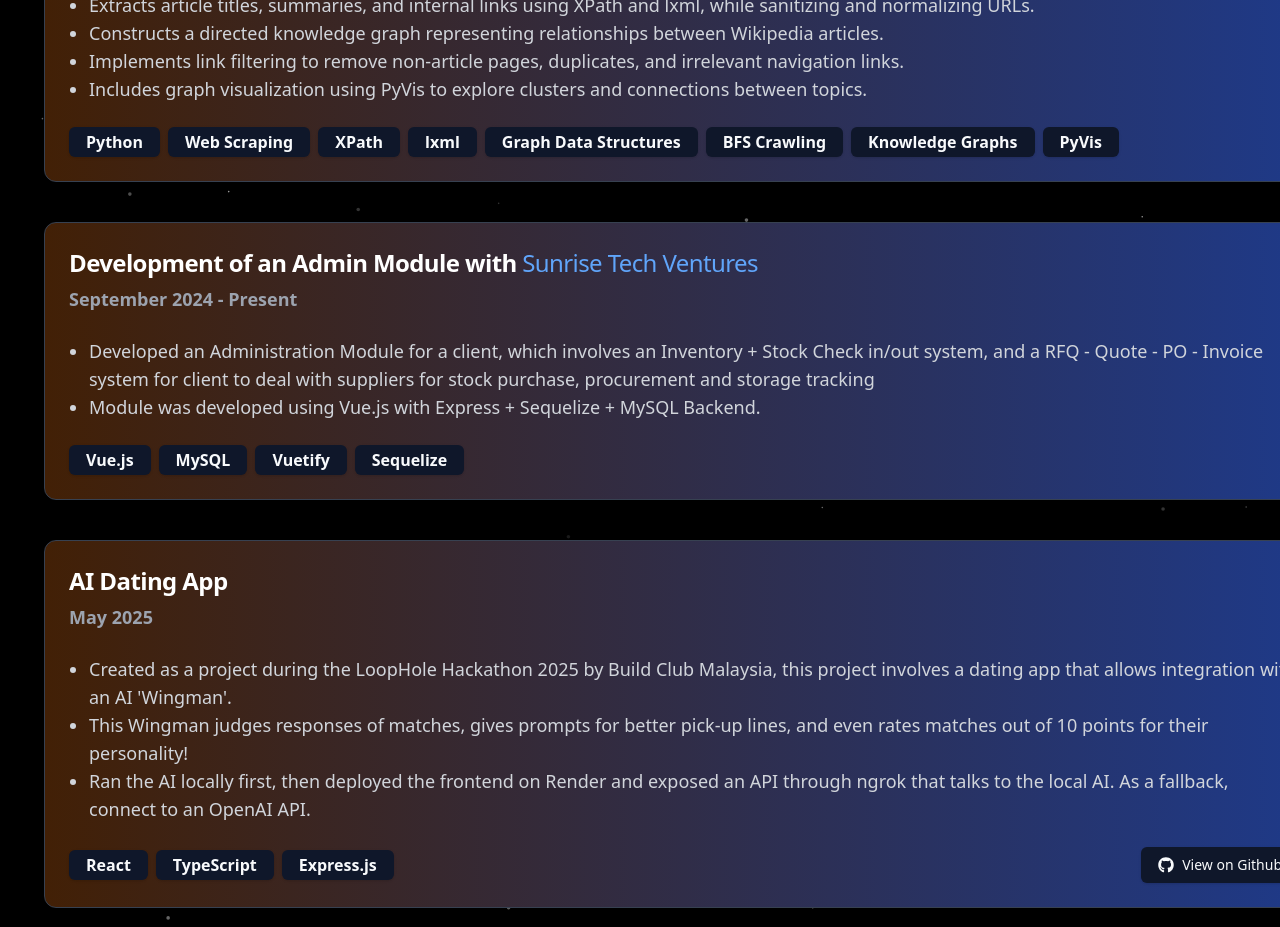
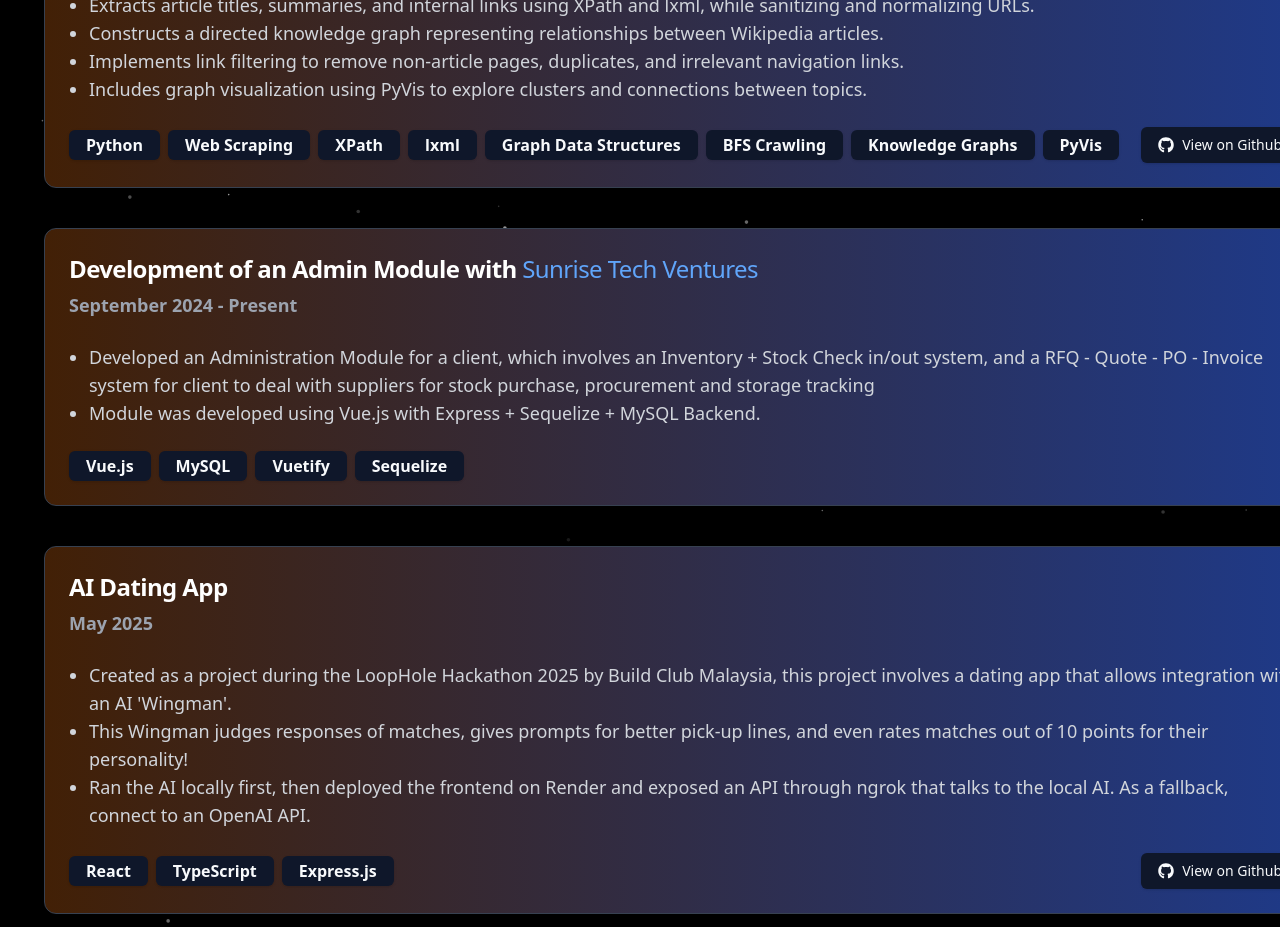
Before and after one commit to Prevsathesh3215/my-portfolio, a React (Vite) app: page / in a window 1280 px wide. Shown: the part 2200-3127 px from the top of the page. Built offline with nearby package versions, Linux system fonts and the light colour scheme.

Commit message:
Update configData.tsx

```diff
--- a/src/configData.tsx
+++ b/src/configData.tsx
@@ -23,6 +23,8 @@ export const projectData: ProjectsData = {
         "Knowledge Graphs",
         "PyVis",
       ],
+      projLink: "https://github.com/Prevsathesh3215/web-crawler/tree/knowledge-graph",
+
     },
     {
       title: (
```
